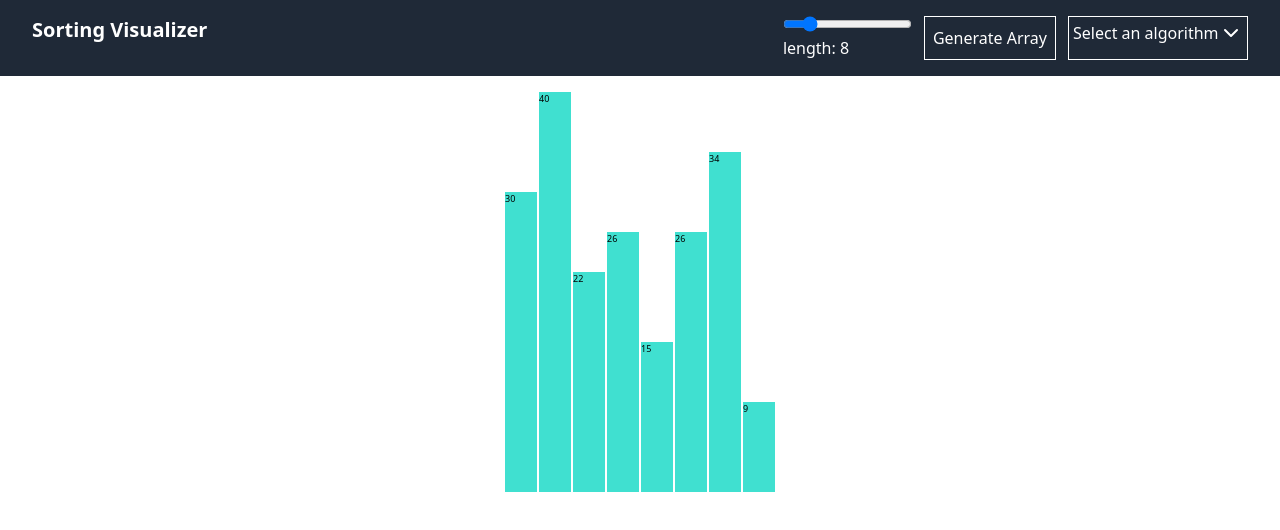
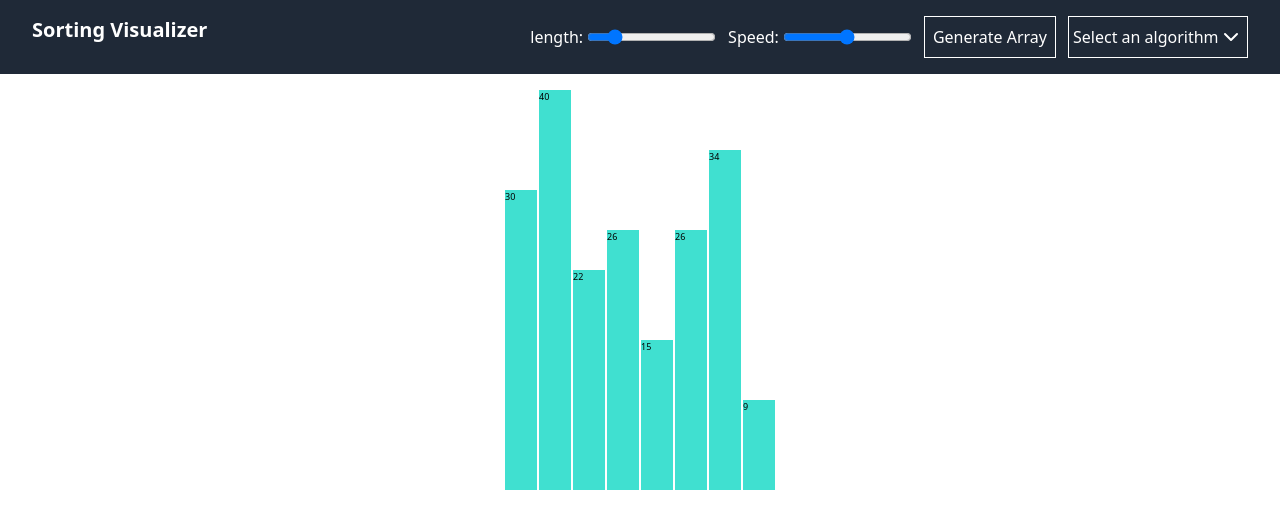
Before and after one commit to Sajjad314/visualSorting, a React (Vite) app: page / in a window 1280 px wide. Shown: the top 530 px of the page. Built offline with nearby package versions, Linux system fonts and the light colour scheme.

Commit message:
added sorting speed

```diff
--- a/src/App.tsx
+++ b/src/App.tsx
@@ -1,18 +1,25 @@
 import { useEffect, useState } from "react";
-import { getMergeSortAnimations } from "./MergeSort";
-import { bubbleSort } from "./BubbleSort";
+import { getMergeSortAnimations } from "./algorithms/MergeSort";
+import { bubbleSort } from "./algorithms/BubbleSort";
 import { objectsAreEqual } from "./utils/isEqual";
 import Navbar from "./Navbar";
-import { SelectionSort } from "./SelectionSort";
-import { InsertionSort } from "./InsertionSort";
+import { SelectionSort } from "./algorithms/SelectionSort";
+import { InsertionSort } from "./algorithms/InsertionSort";
 
 function App() {
   const [bar, setBar] = useState<number[]>([]);
   const [length, setLength] = useState<number>(8);
   const [isSorting, setIsSorting] = useState(false);
+  const [speed, setSpeed] = useState(100);
 
   const handleChange = (event: React.ChangeEvent<HTMLInputElement>) => {
     setLength(parseInt(event.target.value));
+  };
+  useEffect(() => {
+    console.log(speed);
+  }, [speed]);
+  const handleSpeedChange = (event: React.ChangeEvent<HTMLInputElement>) => {
+    setSpeed(Math.abs(parseInt(event.target.value) - 150) + 50);
   };
 
   const generateArray = () => {
@@ -27,7 +34,7 @@ function App() {
   };
 
   const mergeSortCall = () => {
-    let t = bar;
+    let t = [...bar];
     const animations: { first: number; second: number }[] =
       getMergeSortAnimations(t);
 
@@ -43,7 +50,7 @@ function App() {
         setTimeout(() => {
           barOneStyle.style.backgroundColor = color;
           barTwoStyle.style.backgroundColor = color;
-        }, i * 100);
+        }, i * speed);
       } else {
         const barStyle = barG[first] as HTMLElement;
         const newHeight = second;
@@ -51,14 +58,19 @@ function App() {
           barStyle.style.height = `${newHeight * 10}px`;
           barStyle.style.marginTop = `${(Math.max(...bar) - newHeight) * 10}px`;
           barStyle.innerHTML = newHeight.toString();
-        }, i * 100);
+        }, i * speed);
       }
-      if (i === animations.length - 1) setIsSorting(false);
+      if (i === animations.length - 1) {
+        setTimeout(() => {
+          setIsSorting(false);
+          console.log(isSorting);
+        }, i * speed);
+      }
     }
   };
 
   const bubbleSortCall = () => {
-    let t = bar;
+    const t = [...bar];
     const animation = bubbleSort(t);
     const barG = document.getElementsByClassName("bar");
     for (let i = 0; i < animation.length; i++) {
@@ -73,7 +85,7 @@ function App() {
         setTimeout(() => {
           first.style.backgroundColor = color;
           sec.style.backgroundColor = color;
-        }, i * 100);
+        }, i * speed);
       } else {
         const first = barG[animation[i - 1].first] as HTMLElement;
         const sec = barG[animation[i - 1].second] as HTMLElement;
@@ -90,14 +102,19 @@ function App() {
           }px`;
           first.innerHTML = animation[i].second.toString();
           sec.innerHTML = animation[i].first.toString();
-        }, i * 100);
+        }, i * speed);
       }
-      if (i === animation.length - 1) setIsSorting(false);
+      if (i === animation.length - 1) {
+        setTimeout(() => {
+          setIsSorting(false);
+          console.log(isSorting);
+        }, i * speed);
+      }
     }
   };
 
   const selectionSortCall = () => {
-    let t = bar;
+    let t = [...bar];
     const animation: {
       fix: number;
       compare: number;
@@ -124,7 +141,7 @@ function App() {
           setTimeout(() => {
             prevFixElement.style.backgroundColor = "turquoise";
             fixElement.style.backgroundColor = fixColor;
-          }, i * 100);
+          }, i * speed);
         } else {
           const fixElement = barG[fix] as HTMLElement;
           const compareElement = barG[compare] as HTMLElement;
@@ -145,7 +162,7 @@ function App() {
             }
             fixElement.style.backgroundColor = fixColor;
             compareElement.style.backgroundColor = compareColor;
-          }, i * 100);
+          }, i * speed);
         }
       } else {
         const first = barG[fix] as HTMLElement;
@@ -154,7 +171,7 @@ function App() {
           setTimeout(() => {
             first.style.backgroundColor = "turquoise";
             sec.style.backgroundColor = "turquoise";
-          }, i * 100);
+          }, i * speed);
         } else {
           setTimeout(() => {
             first.style.backgroundColor = "red";
@@ -165,21 +182,23 @@ function App() {
             sec.style.marginTop = `${(Math.max(...bar) - secSwap) * 10}px`;
             first.innerHTML = firstSwap.toString();
             sec.innerHTML = secSwap.toString();
-          }, i * 100);
+          }, i * speed);
         }
       }
-      if (i === animation.length - 1) setIsSorting(false);
+      if (i === animation.length - 1) {
+        setTimeout(() => {
+          setIsSorting(false);
+          console.log(isSorting);
+        }, i * speed);
+      }
     }
   };
 
   const insertionSortCall = () => {
-    let t = bar;
-    console.log(t);
-    setIsSorting(!isSorting);
+    let t = [...bar];
     console.log();
 
     const animation = InsertionSort(t);
-    console.log(animation, isSorting);
     const barG = document.getElementsByClassName("bar");
 
     for (let i = 0; i < animation.length; i++) {
@@ -200,12 +219,12 @@ function App() {
           setTimeout(() => {
             currentBar.style.backgroundColor = currentCol;
             compareBar.style.backgroundColor = compareColor;
-          }, i * 100);
+          }, i * speed);
         } else {
           if (status !== "currentColor") currentCol = "turquoise";
           setTimeout(() => {
             currentBar.style.backgroundColor = currentCol;
-          }, i * 100);
+          }, i * speed);
         }
       } else {
         if (status === "swap_begin") {
@@ -223,24 +242,27 @@ function App() {
             }px`;
             currentBar.innerHTML = firstSwap.toString();
             compareBar.innerHTML = secSwap.toString();
-          }, i * 100);
+          }, i * speed);
         } else {
           setTimeout(() => {
             currentBar.style.backgroundColor = "#CB7337";
             compareBar.style.backgroundColor = "turquoise";
-          }, i * 100);
+          }, i * speed);
         }
       }
-      if (i === animation.length - 1) setIsSorting(false);
+      if (i === animation.length - 1) {
+        setTimeout(() => {
+          setIsSorting(false);
+          console.log(isSorting);
+        }, i * speed);
+      }
     }
   };
 
   useEffect(() => {
     generateArray();
   }, [length]);
-  useEffect(() => {
-    console.log(isSorting);
-  }, [isSorting]);
+
   return (
     <div className="bg-white w-full h-screen">
       <Navbar
@@ -250,6 +272,7 @@ function App() {
         insertionSortCall={insertionSortCall}
         generateArray={generateArray}
         handleChange={handleChange}
+        handleSpeedChange={handleSpeedChange}
         length={length}
         isSorting={isSorting}
         setIsSorting={setIsSorting}
--- a/src/BubbleSort.ts
+++ /dev/null
@@ -1,26 +0,0 @@
-export function bubbleSort(
-  arr: number[]
-): { first: number; second: number; swap: boolean }[] {
-  const n = arr.length;
-  let swapped: boolean = true;
-  const animations: { first: number; second: number; swap: boolean }[] = [];
-
-  for (let i = 0; i < n - 1 && swapped; i++) {
-    swapped = false;
-    for (let j = 0; j < n - i - 1; j++) {
-      animations.push({ first: j, second: j + 1, swap: false });
-      animations.push({ first: j, second: j + 1, swap: false });
-      if (arr[j] > arr[j + 1]) {
-        animations.push({ first: arr[j], second: arr[j + 1], swap: true });
-        const temp = arr[j];
-        arr[j] = arr[j + 1];
-        arr[j + 1] = temp;
-        swapped = true;
-        animations.push({ first: j, second: j + 1, swap: false });
-        animations.push({ first: j, second: j + 1, swap: false });
-      }
-    }
-  }
-
-  return animations;
-}
--- a/src/Navbar.tsx
+++ b/src/Navbar.tsx
@@ -1,4 +1,4 @@
-import { useState } from "react";
+import { useEffect, useState } from "react";
 import {
   Select,
   SelectContent,
@@ -7,6 +7,7 @@ import {
   SelectTrigger,
   SelectValue,
 } from "../@/components/ui/select";
+import { Speed } from "./const/SortingSpeed";
 
 const Navbar = ({
   buubleSortCall,
@@ -14,6 +15,7 @@ const Navbar = ({
   selectionSortCall,
   insertionSortCall,
   length,
+  handleSpeedChange,
   handleChange,
   generateArray,
   isSorting,
@@ -25,12 +27,16 @@ const Navbar = ({
   insertionSortCall: Function;
   length: number;
   handleChange: Function;
+  handleSpeedChange: Function;
   generateArray: Function;
   isSorting: boolean;
   setIsSorting: React.Dispatch<React.SetStateAction<boolean>>;
 }) => {
   const [selectValue, setSelectValue] = useState<string>("");
   const [isMenuOpen, setIsMenuOpen] = useState(false);
+  const [speed, setSpeed] = useState(100);
+
+  const { MAX_SPEED, MIN_SPEED } = Speed;
 
   const toggleMenu = () => {
     setIsMenuOpen(!isMenuOpen);
@@ -51,6 +57,12 @@ const Navbar = ({
       insertionSortCall();
     }
   };
+
+  useEffect(() => {
+    if (isSorting) {
+      setIsMenuOpen(false);
+    }
+  }, [isSorting]);
   return (
     <nav className="bg-gray-800 p-4 mb-4 w-full">
       <div className="max-w-7xl mx-auto px-4">
@@ -61,17 +73,32 @@ const Navbar = ({
           <div className="hidden md:block ">
             <div className="flex gap-3">
               <div className="flex flex-row gap-2">
-                <div className="flex flex-col gap-1">
+                <div className="flex items-center gap-1">
+                  <span className="text-white">length: </span>
                   <input
                     type="range"
                     min={3}
                     max={32}
                     value={length}
-                    defaultValue={length}
                     disabled={isSorting}
                     onChange={(e) => handleChange(e)}
                   />
-                  <span className="text-white">length: {length}</span>
+                </div>
+              </div>
+              <div className="flex flex-row gap-2">
+                <div className="flex items-center gap-1">
+                  <span className="text-white">Speed: </span>
+                  <input
+                    type="range"
+                    min={MAX_SPEED}
+                    max={MIN_SPEED}
+                    value={speed}
+                    disabled={isSorting}
+                    onChange={(e) => {
+                      handleSpeedChange(e);
+                      setSpeed(parseInt(e.target.value));
+                    }}
+                  />
                 </div>
               </div>
               <button
@@ -130,17 +157,33 @@ const Navbar = ({
         {isMenuOpen && (
           <div className="md:hidden mt-2">
             <div className="flex flex-row gap-2 mt-2">
-              <div className="flex flex-col gap-1">
+              <div className="flex items-center gap-1">
+                <span className="text-white">length: </span>
+
                 <input
                   type="range"
                   min={3}
                   max={32}
                   value={length}
-                  defaultValue={length}
                   disabled={isSorting}
                   onChange={(e) => handleChange(e)}
                 />
-                <span className="text-white">length: {length}</span>
+              </div>
+            </div>
+            <div className="flex flex-row gap-2">
+              <div className="flex items-center gap-1">
+                <span className="text-white">Speed: </span>
+                <input
+                  type="range"
+                  min={MAX_SPEED}
+                  max={MIN_SPEED}
+                  value={speed}
+                  disabled={isSorting}
+                  onChange={(e) => {
+                    handleSpeedChange(e);
+                    setSpeed(parseInt(e.target.value));
+                  }}
+                />
               </div>
             </div>
             <button
--- /dev/null
+++ b/src/algorithms/BubbleSort.ts
@@ -0,0 +1,67 @@
+import { objectsAreEqual } from "../utils/isEqual";
+
+export function bubbleSort(
+  arr: number[]
+): { first: number; second: number; swap: boolean }[] {
+  const n = arr.length;
+  let swapped: boolean = true;
+  const animations: { first: number; second: number; swap: boolean }[] = [];
+
+  for (let i = 0; i < n - 1 && swapped; i++) {
+    swapped = false;
+    for (let j = 0; j < n - i - 1; j++) {
+      animations.push({ first: j, second: j + 1, swap: false });
+      animations.push({ first: j, second: j + 1, swap: false });
+      if (arr[j] > arr[j + 1]) {
+        animations.push({ first: arr[j], second: arr[j + 1], swap: true });
+        const temp = arr[j];
+        arr[j] = arr[j + 1];
+        arr[j + 1] = temp;
+        swapped = true;
+        animations.push({ first: j, second: j + 1, swap: false });
+        animations.push({ first: j, second: j + 1, swap: false });
+      }
+    }
+  }
+
+  return animations;
+}
+
+export const bubbleSortCall = (bar: number[]) => {
+  let t = bar;
+  const animation = bubbleSort(t);
+  const barG = document.getElementsByClassName("bar");
+  for (let i = 0; i < animation.length; i++) {
+    const swap = animation[i].swap;
+    if (!swap) {
+      const first = barG[animation[i].first] as HTMLElement;
+      const sec = barG[animation[i].second] as HTMLElement;
+      let color = "green";
+      i !== 0 && objectsAreEqual(animation[i], animation[i - 1])
+        ? (color = "turquoise")
+        : (color = "green");
+      setTimeout(() => {
+        first.style.backgroundColor = color;
+        sec.style.backgroundColor = color;
+      }, i * 100);
+    } else {
+      const first = barG[animation[i - 1].first] as HTMLElement;
+      const sec = barG[animation[i - 1].second] as HTMLElement;
+      setTimeout(() => {
+        first.style.backgroundColor = "red";
+        sec.style.backgroundColor = "red";
+        first.style.height = `${animation[i].second * 10}px`;
+        sec.style.height = `${animation[i].first * 10}px`;
+        first.style.marginTop = `${
+          (Math.max(...bar) - animation[i].second) * 10
+        }px`;
+        sec.style.marginTop = `${
+          (Math.max(...bar) - animation[i].first) * 10
+        }px`;
+        first.innerHTML = animation[i].second.toString();
+        sec.innerHTML = animation[i].first.toString();
+      }, i * 100);
+    }
+    // if (i === animation.length - 1) setIsSorting(false);
+  }
+};
--- /dev/null
+++ b/src/const/SortingSpeed.ts
@@ -0,0 +1,4 @@
+export const Speed: { MAX_SPEED: number; MIN_SPEED: number } = {
+  MAX_SPEED: 50,
+  MIN_SPEED: 150,
+};
```
Also changed, not shown: src/utils/generateArray.ts (added, +10 -0 lines), src/algorithms/InsertionSort.ts (renamed from src/InsertionSort.ts), src/algorithms/MergeSort.ts (renamed from src/MergeSort.ts), src/algorithms/SelectionSort.ts (renamed from src/SelectionSort.ts).
